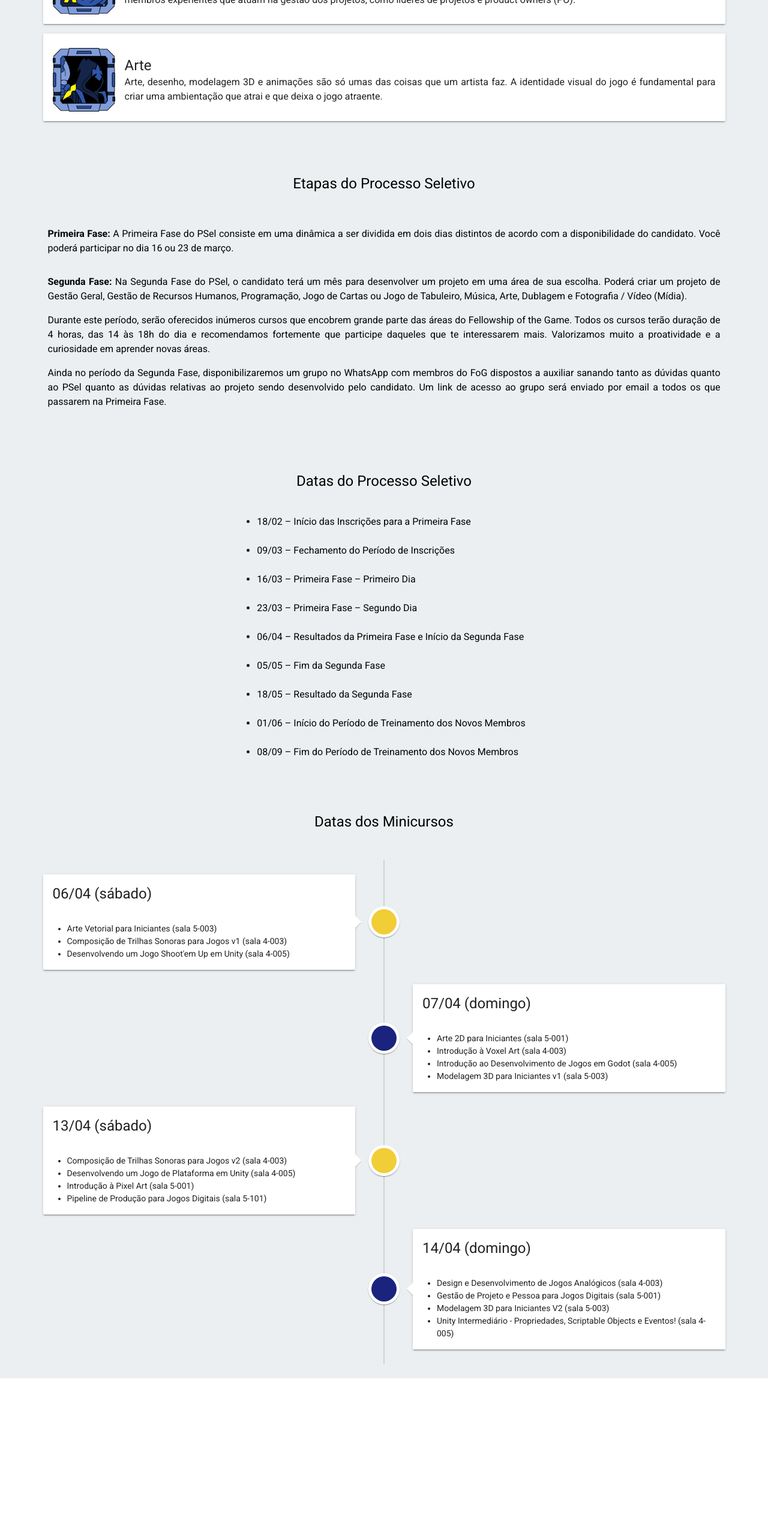
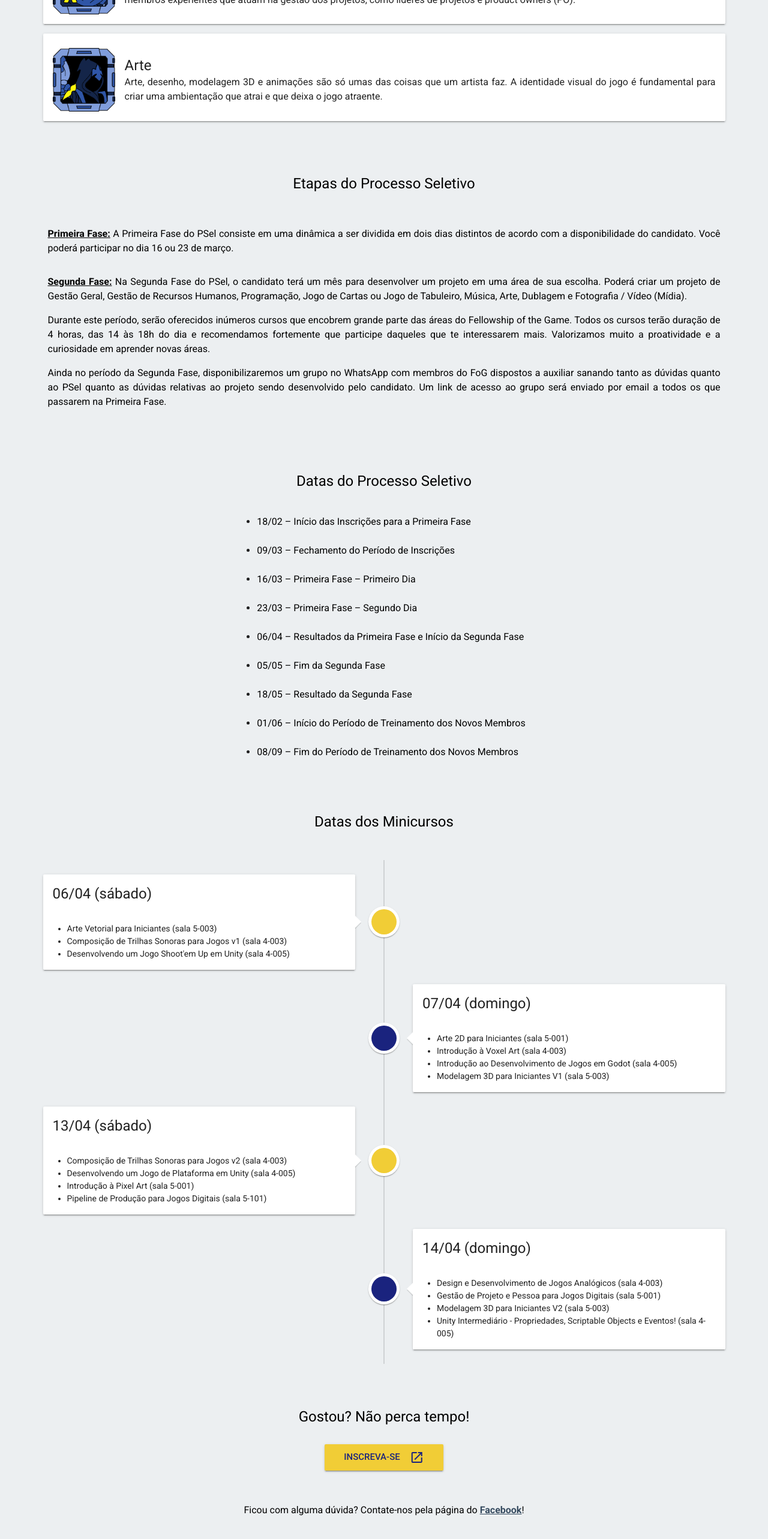
Before and after one commit to yagopessoa/fog-pwa, a Vue app: page /psel in a window 1280 px wide. Shown: the part 2166-4732 px from the top of the page at 60% size. Before the commit the page ends 4464 px from the top, so only its background shows below. Built offline with nearby package versions, Linux system fonts and the light colour scheme.

Commit message:
Added Sign Up button at Psel page

```diff
--- a/src/pages/PselPage.vue
+++ b/src/pages/PselPage.vue
@@ -36,11 +36,11 @@
         <v-layout row wrap>
           <v-flex xs12>
             <p class="subheading text-xs-justify mb-3 pa-2">
-              <b>Primeira Fase:</b> A Primeira Fase do PSel consiste em uma dinâmica a ser dividida em dois dias distintos de acordo com a disponibilidade do candidato. Você poderá participar no dia 16 ou 23 de março.
+              <u><b>Primeira Fase:</b></u> A Primeira Fase do PSel consiste em uma dinâmica a ser dividida em dois dias distintos de acordo com a disponibilidade do candidato. Você poderá participar no dia 16 ou 23 de março.
             </p>
 
             <p class="subheading text-xs-justify pa-2 mb-0">
-              <b>Segunda Fase:</b> Na Segunda Fase do PSel, o candidato terá um mês para desenvolver um projeto em uma área de sua escolha. Poderá criar um projeto de Gestão Geral, Gestão de Recursos Humanos, Programação, Jogo de Cartas ou Jogo de Tabuleiro, Música, Arte, Dublagem e Fotografia / Vídeo (Mídia).
+              <u><b>Segunda Fase:</b></u> Na Segunda Fase do PSel, o candidato terá um mês para desenvolver um projeto em uma área de sua escolha. Poderá criar um projeto de Gestão Geral, Gestão de Recursos Humanos, Programação, Jogo de Cartas ou Jogo de Tabuleiro, Música, Arte, Dublagem e Fotografia / Vídeo (Mídia).
             </p>
             <p class="subheading text-xs-justify pa-2 mb-0">
               Durante este período, serão oferecidos inúmeros cursos que encobrem grande parte das áreas do Fellowship of the Game. Todos os cursos terão duração de 4 horas, das 14 às 18h do dia e recomendamos fortemente que participe daqueles que te interessarem mais. Valorizamos muito a proatividade e a curiosidade em aprender novas áreas.
@@ -116,7 +116,7 @@
                         Introdução ao Desenvolvimento de Jogos em Godot (sala 4-005)
                       </li>
                       <li key="4">
-                        Modelagem 3D para Iniciantes v1 (sala 5-003)
+                        Modelagem 3D para Iniciantes V1 (sala 5-003)
                       </li>
                   </ul>
                   </v-card-text>
@@ -124,7 +124,7 @@
               </v-timeline-item>
 
               <v-timeline-item
-                key="a"
+                key="c"
                 color="accent"
                 large
               >
@@ -150,7 +150,7 @@
               </v-timeline-item>
 
               <v-timeline-item
-                key="a"
+                key="d"
                 color="indigo darken-4"
                 large
               >
@@ -174,10 +174,29 @@
                   </v-card-text>
                 </v-card>
               </v-timeline-item>
+
             </v-timeline>
           </v-flex>
         </v-layout>
       </v-container>
+
+      <p class="headline text-xs-center mt-4 pa-2 px-4 pt-4">
+        Gostou? Não perca tempo!
+      </p>
+      <v-btn
+        href="https://docs.google.com/forms/d/1TQDZCnpCkRvUbOjXPyHoupEJGD_DJUFS5U5P-FMQpBU/"
+        target="_blank"
+        color="accent"
+        contained
+        large
+      >
+        <div class="indigo--text text--darken-4">Inscreva-se</div>
+        <v-icon right class="indigo--text text--darken-4">open_in_new</v-icon>
+      </v-btn>
+
+      <p class="subheading text-xs-center mt-4 mb-4 pa-4">
+        Ficou com alguma dúvida? Contate-nos pela página do <b><a href="https://www.facebook.com/fogicmc" target="_blank">Facebook</a></b>!
+      </p>
 
     </div>
   </div>
```
